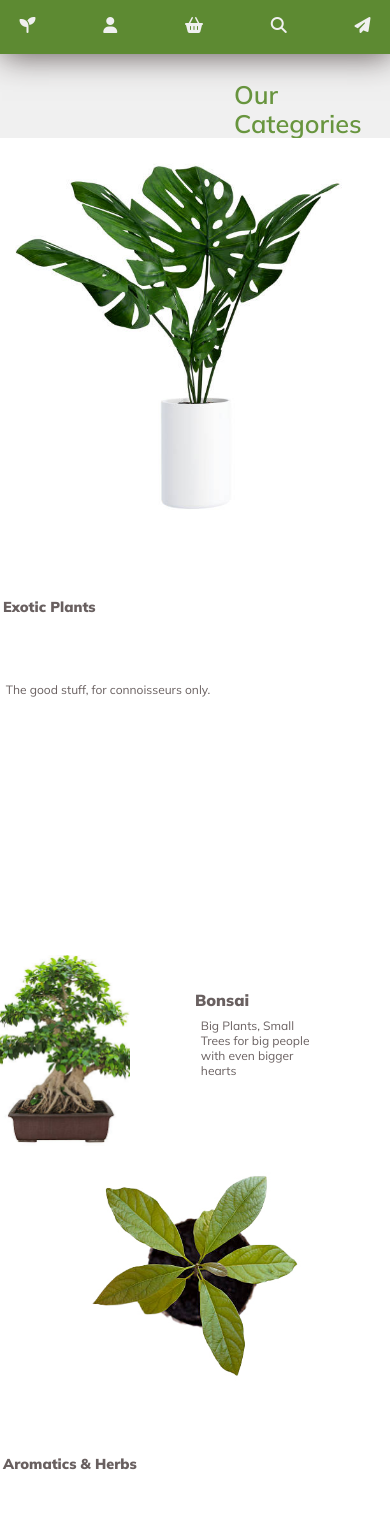
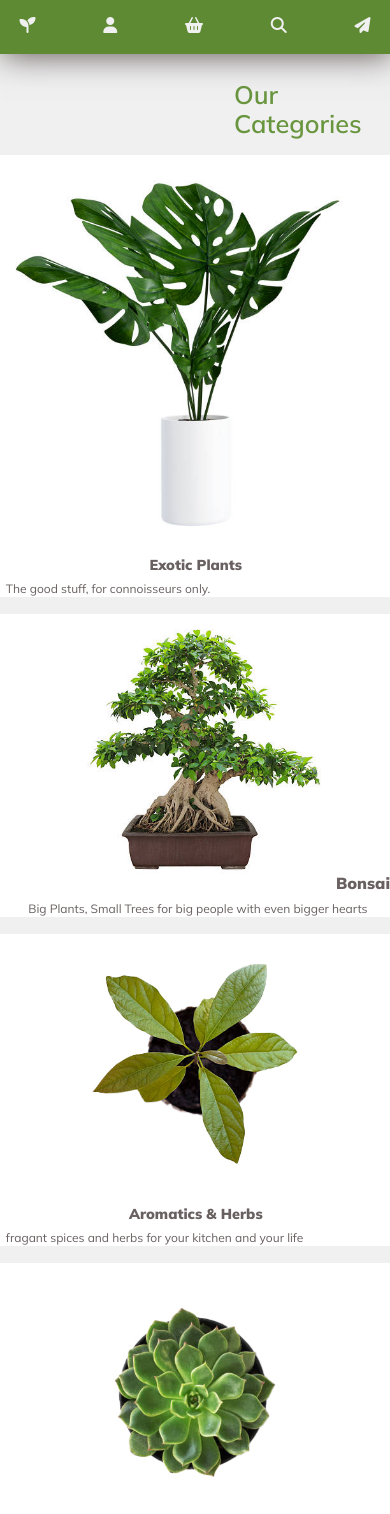
Before and after one commit to urielmunoz/Plant.me, a website: page marketplace.html in a window 390 px wide. Shown: the part 82-1596 px from the top of the page. Drawn offline with Linux system fonts and the light colour scheme.

Commit message:
one last final push after the last final push

```diff
--- a/SCSS/_marketplace.scss
+++ b/SCSS/_marketplace.scss
@@ -242,3 +242,20 @@
                 margin-top: 1vh;
                 font-size: 75%;
             }
+
+
+            @media screen and (max-width:799px) {
+                .marketplace__main--grid{
+                    display:flex;
+                    flex-direction: column;
+                    justify-content: space-evenly;
+                }
+                .marketplace__article__mq{
+                    margin-top: 2vh;
+                    display: flex;
+                    flex-direction: column;
+                    align-content: center;
+                    justify-content: center;
+                    align-items: flex-start;
+                }
+            }
--- a/SCSS/_product.scss
+++ b/SCSS/_product.scss
@@ -160,3 +160,18 @@
                     font-size: .4rem;
                     color: $secondary_grey;
                     }
+
+                    @media screen and (max-width:799px) {
+                        .productview__aside{
+                            display:none
+                        }
+                        .productview__section{
+                            grid-column: 6 / span 6;
+                            grid-row: 1 /span 4;
+                            background-color:transparent;
+                            display: grid;
+                            grid-template-columns: repeat(20, .5fr);
+                            grid-template-rows: repeat(20, .5fr);
+                            z-index: 1;
+                        }
+                    }
--- a/marketplace.html
+++ b/marketplace.html
@@ -29,7 +29,7 @@
 
         <h1 class="marketplace__title text__title--h1">Our Categories</h1>
 
-        <article class="marketplace__article1 marketplace__article--small">
+        <article class="marketplace__article1 marketplace__article--small marketplace__article__mq">
 
             <div class="marketplace__article--img--div--size1">
 
@@ -53,7 +53,7 @@
 
         </article>
 
-        <article class="marketplace__article2 marketplace__article--big">
+        <article class="marketplace__article2 marketplace__article--big marketplace__article__mq">
 
             <div class="marketplace__article--img--div--size2">
 
@@ -77,7 +77,7 @@
 
         </article>
 
-        <article class="marketplace__article3 marketplace__article--small">
+        <article class="marketplace__article3 marketplace__article--small marketplace__article__mq">
 
                 <div class="marketplace__article--img--div--size1">
 
@@ -101,7 +101,7 @@
 
         </article>
 
-        <article class="marketplace__article4 marketplace__article--medium">
+        <article class="marketplace__article4 marketplace__article--medium marketplace__article__mq">
 
             <div class="marketplace__article--img--div--size3">
 
@@ -125,7 +125,7 @@
 
         </article>
 
-        <article class="marketplace__article5 marketplace__article--small">
+        <article class="marketplace__article5 marketplace__article--small marketplace__article__mq">
 
             <div class="marketplace__article--img--div--size1">
 
```
Also changed, not shown: Stylesheets/Stylesheet.css.
